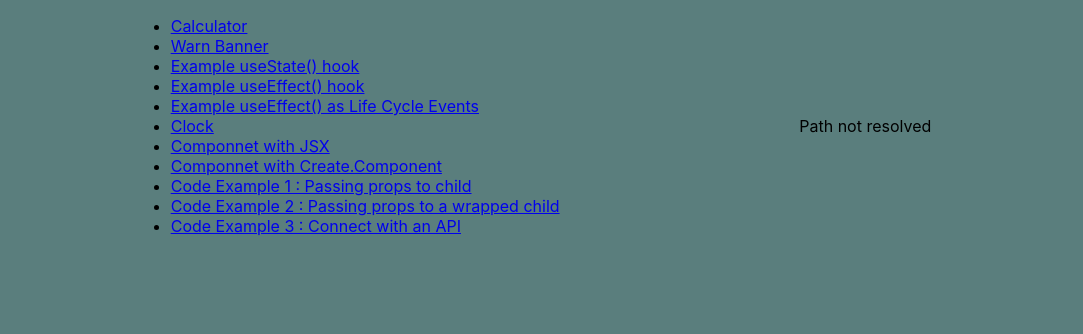
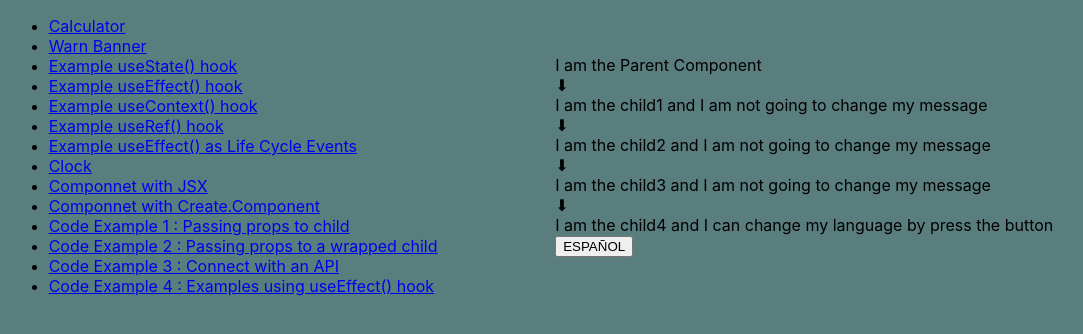
Before and after one commit to balan-pmr/react-fundamentals, a React (Create React App) app: page /example-useContext in a window 1280 px wide. Shown: the top 334 px of the page, without its empty margins (109-1192 px from the left). Built offline with nearby package versions, Linux system fonts and the light colour scheme.

Commit message:
Examples of useRef, useEffect and connect with API

```diff
--- a/src/App.js
+++ b/src/App.js
@@ -14,7 +14,9 @@ import RootComponent2 from './code-examples/example-two/passing-props-to-child-p
 import ExampleEffect from './hooks/useEffect'
 import LifeCycles from './hooks/useEffect-life-cycles'
 import ConnectAPI from './code-examples/example-tree/connectWithAPI';
-
+import CleanComponent from './code-examples/example-four/useEffect-clean-component';
+import ExampleUseContext from './hooks/useContext'
+import ExampleUseRef  from './hooks/useRef'
 
 function App() {
 
@@ -30,15 +32,18 @@ function App() {
           <Route path="/" element={<Home />} />
           <Route path="/calculator" element={<Calculator />} />
           <Route path="/warn" element={<WarnBanner />} />
-          <Route path="/example-state" element={<ExampleState />} />
-          <Route path="/effect" element={<ExampleEffect/>} />
+          <Route path="/example-useState" element={<ExampleState />} />
+          <Route path="/example-useEffect" element={<ExampleEffect/>} />
+          <Route path="/example-useContext" element={<ExampleUseContext/>} />
+          <Route path="/example-useRef" element={<ExampleUseRef/>} />
           <Route path="/life" element={<LifeCycles/>} />
           <Route path="/clock" element={<Clock />} />
           <Route path="/jsx" element={<ComponentJSX />} />
           <Route path="/react" element={<ComponentReact />} />
-          <Route path="/example-1" element={<RootComponent />} />
-          <Route path="/2" element={<RootComponent2 />} />
-          <Route path="/3" element={<ConnectAPI />} />
+          <Route exact path="/example-1" element={<RootComponent />} />
+          <Route exact path="/example-2" element={<RootComponent2 />} />
+          <Route exact path="/example-3" element={<ConnectAPI />} />
+          <Route exact path="/example-4" element={<CleanComponent name='Pedrx' lastName='Balxn'  />} />
           <Route path="*" element={<p>Path not resolved</p>} />
         </Routes>
       </BrowserRouter>
--- /dev/null
+++ b/src/code-examples/example-four/useEffect-clean-component.js
@@ -0,0 +1,50 @@
+import { useEffect, useState } from "react"
+
+//https://beta.reactjs.org/reference/react/useEffect#updating-state-based-on-previous-state-from-an-effect
+
+export default function CleanComponent (props){
+
+    const [count, setCount] = useState(0)
+    useEffect(() => {
+        const intervalId = setInterval(() => {
+          setCount(c => c + 1); // ✅ Pass a state updater
+        }, 1000);
+        return () => clearInterval(intervalId);
+      }, []); // ✅ Now count is not a dependency
+
+
+    // How not usign useEffect
+    //https://beta.reactjs.org/learn/you-might-not-need-an-effect#updating-state-based-on-props-or-state
+
+    const [name] = useState(props.name)
+    const [lastName] = useState(props.lastName)
+
+    // ✅ Good: calculated during rendering
+    const fullName = name + ' ' + lastName;
+
+    //When something can be calculated from the existing props or state, don’t put it in state. Instead, calculate it during rendering.
+
+    return (
+        <div>
+            Each second this count is incrementing... {count}
+            <br/>
+            {fullName}
+        </div>
+    )
+}
+
+/*
+Recap
+
+If you can calculate something during render, you don’t need an Effect.
+To cache expensive calculations, add useMemo instead of useEffect.
+To reset the state of an entire component tree, pass a different key to it.
+To reset a particular bit of state in response to a prop change, set it during rendering.
+Code that needs to run because a component was displayed should be in Effects, the rest should be in events.
+If you need to update the state of several components, it’s better to do it during a single event.
+Whenever you try to synchronize state variables in different components, consider lifting state up.
+You can fetch data with Effects, but you need to implement cleanup to avoid race conditions.
+
+
+
+*/
--- a/src/code-examples/example-tree/connectWithAPI.js
+++ b/src/code-examples/example-tree/connectWithAPI.js
@@ -1,7 +1,7 @@
 
 // https://beta.reactjs.org/reference/react/useEffect
 
-import { useEffect, useState } from "react"
+import { useState } from "react"
 
 /*
 An Effect lets you keep your component synchronized with some external system (like a chat service). Here, external system means any piece of code that’s not controlled by React, such as:
@@ -19,15 +19,17 @@ export default function ConnectAPI(){
     const [url, setUrl] = useState(null)
     const [results, setResults] = useState(null)
     const defaultUrl = 'https://api.escuelajs.co/api/v1/products';
-
+    const [loading, isLoading] = useState(false)
+/**
     useEffect(
         ()=>{
             console.log('value of url is : '+url)
         },[url]
     )
-
+ */
     function loadData(){
         setResults(null)
+        isLoading(true)
         let validUrl;
         if(url ==='' || url === null ){
             setUrl(defaultUrl)
@@ -37,19 +39,21 @@ export default function ConnectAPI(){
         }
         fetch(validUrl, {method: 'GET'}).then((response) => response.json()).then(
             data => {
-                //console.log(data)
                 if(data.statusCode !== undefined ){
                     throw new Error('Something went wrong');
                 }else{
                     setResults(data.length)
                 }
+                isLoading(false)
             }
         ).catch(
             e => {
                 console.error('error at fetching e: '+e)
                 setResults(null)
+                isLoading(false)
             }
         )
+
     }
 
     return (
@@ -62,6 +66,9 @@ export default function ConnectAPI(){
             <button onClick={loadData}>
                 Request Data
             </button><br/>
+            <br/>
+            {loading?<p>Loading....</p>: <p></p>}
+            <br/>
             {
                 results !== null? <p>Rows in data: {results}</p> : <p>No results for GET request: {url} </p>
             }
--- /dev/null
+++ b/src/hooks/useContext.js
@@ -0,0 +1,91 @@
+// Docs: https://beta.reactjs.org/reference/react/useContext
+
+import { createContext, useContext, useState } from 'react';
+
+const LenguageContext = createContext(null);
+
+export default function ExampleUseContext (){
+
+    const greetingMessageEN = 'I am the Parent Component';
+    const greetingMessageES = 'Soy el componente base';
+
+    const [lenguage, setLenguage] = useState('en')
+    const labelButton = lenguage === null || lenguage === 'en' ? 'ESPAÑOL':'ENGLISH';
+
+    function changeLanguage(){
+        if(lenguage === 'en'){
+            setLenguage('es')
+        }else{
+            setLenguage('en')
+        }
+    }
+
+    return (
+        <div>
+            {   lenguage === 'en' ?
+                greetingMessageEN : greetingMessageES
+            }
+            <br/> &#11015;
+            <LenguageContext.Provider value={lenguage}>
+                <Child1/>
+            </LenguageContext.Provider>
+
+            <div>
+                <button onClick={()=>changeLanguage()} >
+                    {labelButton}
+                </button>
+            </div>
+
+        </div>
+    )
+}
+
+
+function Child1(){
+    return (
+        <div>
+            I am the child1 and I am not going to change my message
+            <br/> &#11015;
+            <Child2/>
+        </div>
+    )
+}
+
+
+function Child2(){
+    return (
+        <div>
+            I am the child2 and I am not going to change my message
+            <br/> &#11015;
+            <Child3/>
+        </div>
+    )
+}
+
+
+
+function Child3(){
+    return (
+        <div>
+            I am the child3 and I am not going to change my message
+            <br/> &#11015;
+            <Child4/>
+        </div>
+    )
+}
+
+
+function Child4(){
+
+    const lenguageContext = useContext(LenguageContext);
+    const messageEN = ' I am the child4 and I can change my language by press the button';
+    const messageES = 'Soy el hijo4 y puedo cambiar mi idioma presionando el boton.';
+
+    return (
+        <div>
+            {lenguageContext === null || lenguageContext === 'en' ?
+                messageEN : messageES
+            }
+        </div>
+    )
+}
--- /dev/null
+++ b/src/hooks/useRef.js
@@ -0,0 +1,47 @@
+import { useRef, useState } from "react"
+/*
+useRef is a React Hook that lets you reference a value that’s not needed for rendering.
+*/
+export default function ExampleUseRef (){
+
+    const [count, setCount ] = useState(0);
+    const [isStarting, setStarting ] = useState(false);
+    const intervalRef = useRef(null);
+
+    function onStart(){
+        if(isStarting){ return; }
+        setStarting(true)
+        const interval = setInterval(() => {
+            setCount( c=> c+1);
+        }, 1000);
+        intervalRef.current = interval;
+    }
+
+    function onPause(){
+        if(!isStarting){ return; }
+        setStarting(false)
+        const interval = intervalRef.current;
+        clearInterval(interval)
+    }
+
+    function onStop(){
+        setCount(0);
+        setStarting(false)
+        if(intervalRef.current){
+            console.log(intervalRef.current)
+            clearInterval(intervalRef.current)
+        }
+    }
+
+
+    return (
+        <div>
+            Chronometer: {count} seconds.
+            <div>
+                <button onClick={onStart} > Start </button>
+                <button onClick={onPause} > Pause </button>
+                <button onClick={onStop} > Stop </button>
+            </div>
+        </div>
+    )
+}
--- a/src/hooks/useState.js
+++ b/src/hooks/useState.js
@@ -4,7 +4,7 @@ import { useState } from "react";
 export default function ExampleState(props) {
 
     const [counter, setCounter] = useState(0);
-    const increment = (event) => { setCounter(counter+1) }
+    const increment = () => { setCounter(counter+1) }
 
     return (
         <div>
--- a/src/layout/Navigation.js
+++ b/src/layout/Navigation.js
@@ -6,15 +6,18 @@ export default function Navigation(){
     const pathsObject = [
         {"/calculator": "Calculator"},
         {"/warn": "Warn Banner"},
-        {"/example-state": "Example useState() hook"},
-        {"/effect": "Example useEffect() hook"},
+        {"/example-useState": "Example useState() hook"},
+        {"/example-useEffect": "Example useEffect() hook"},
+        {"/example-useContext": "Example useContext() hook"},
+        {"/example-useRef": "Example useRef() hook"},
         {"/life": "Example useEffect() as Life Cycle Events"},
         {"/clock": "Clock"},
         {"/jsx": "Componnet with JSX"},
         {"/react": "Componnet with Create.Component"},
         {"/example-1": "Code Example 1 : Passing props to child"},
-        {"/2": "Code Example 2 : Passing props to a wrapped child"},
-        {"/3": "Code Example 3 : Connect with an API "}
+        {"/example-2": "Code Example 2 : Passing props to a wrapped child"},
+        {"/example-3": "Code Example 3 : Connect with an API "},
+        {"/example-4": "Code Example 4 : Examples using useEffect() hook "}
     ]
 
     let index = 0;
@@ -26,7 +29,7 @@ export default function Navigation(){
         return htmlElement;
     })
 
-    console.log(pathsApp)
+    //console.log(pathsApp)
 
     return (
         <nav>
```
